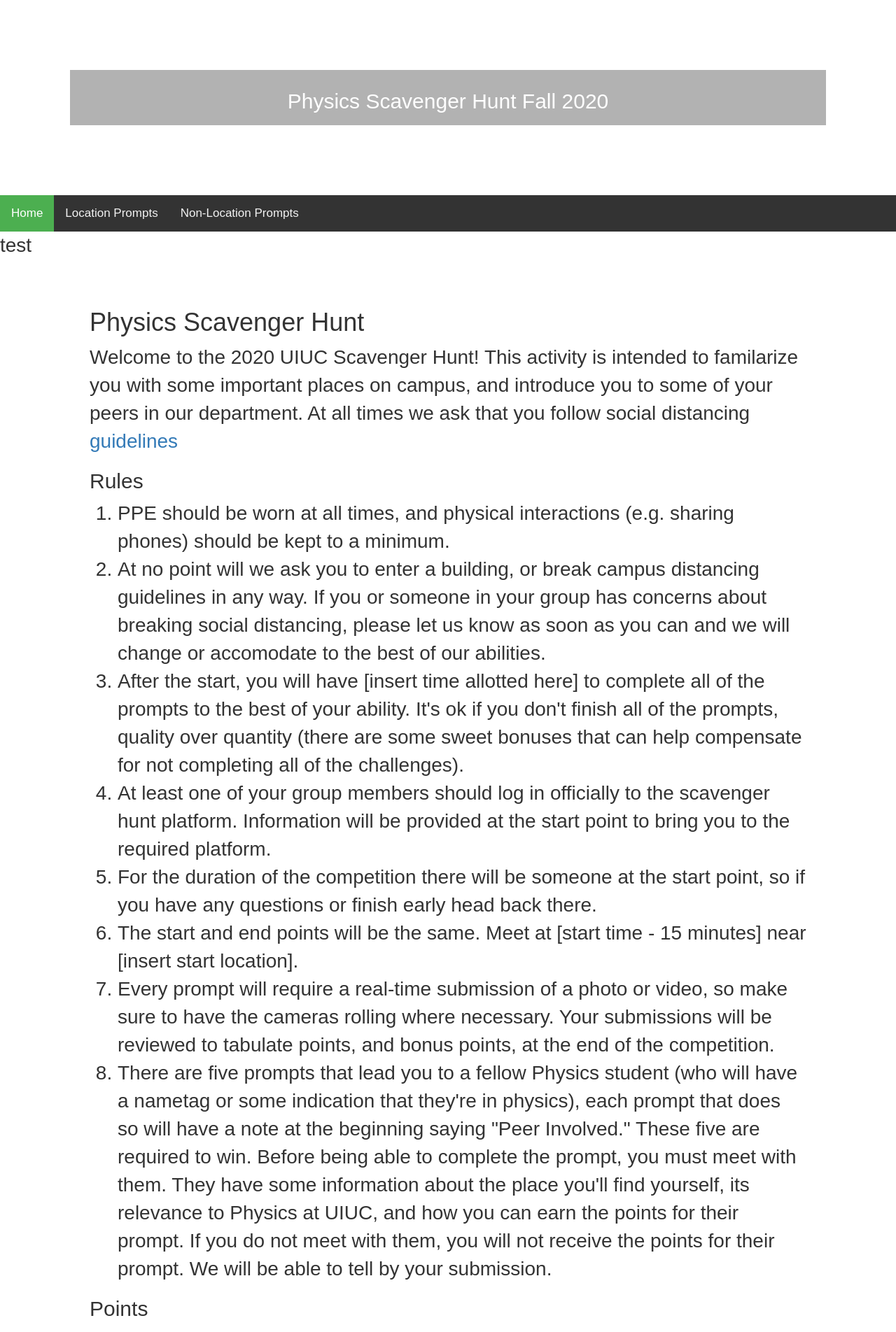
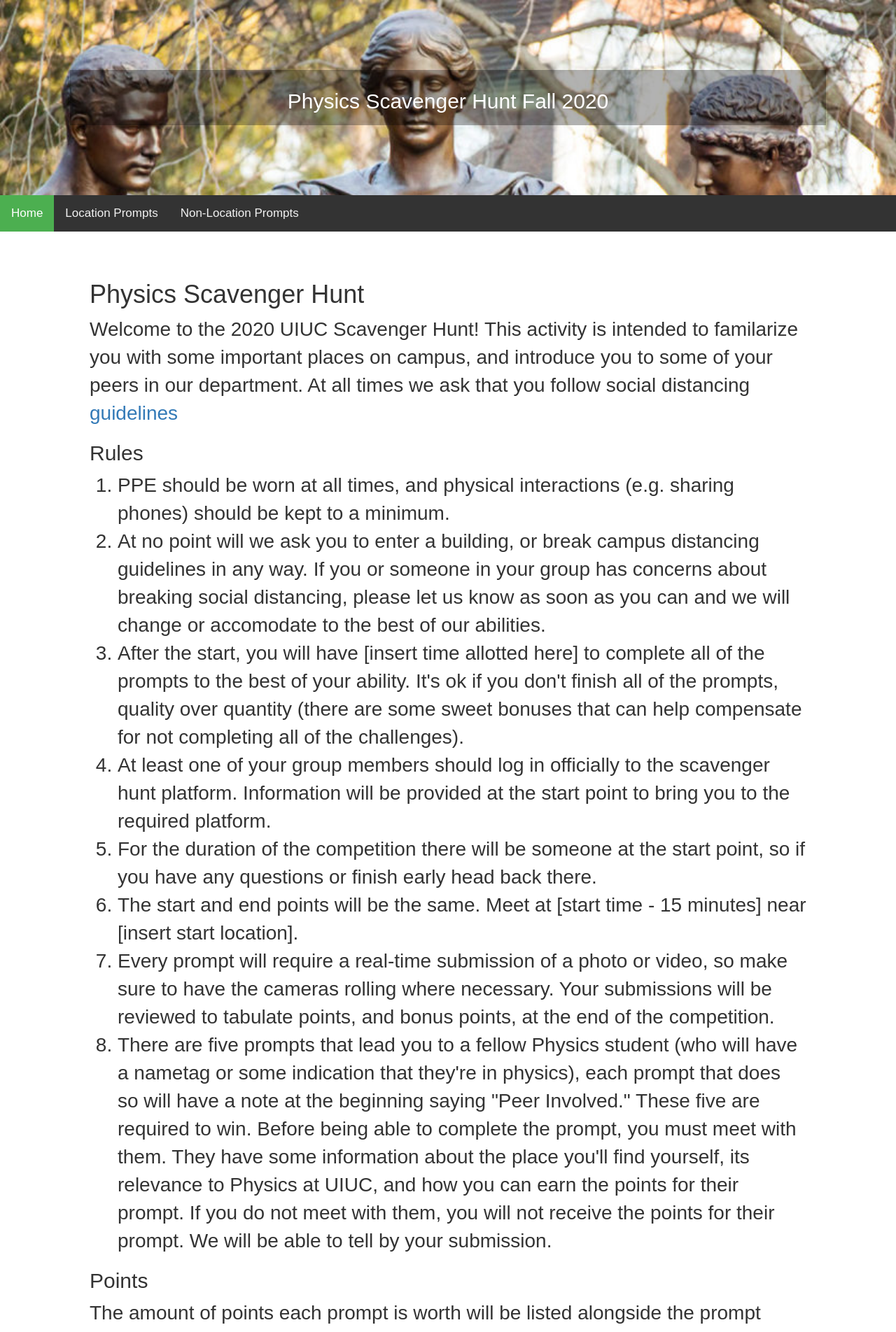
Before and after one commit to nsryan2/scav_hunt, a Jekyll site: the page built from index.html, in a window 1280 px wide. Shown: the top 1904 px of the page at 70% size. Built offline with Jekyll 4.4.1, drawn with Linux system fonts in a browser that asks for light colours; nearby versions of some CDN libraries.

Commit message:
Update default.html

```diff
--- a/_layouts/default.html
+++ b/_layouts/default.html
@@ -2,7 +2,7 @@
 <html>
     <style>
         .header {
-          background-image: ../alma.png;
+          background-image: url("../alma.png");
           background-repeat: no-repeat;
           background-position: top;
           background-size: 100%;
@@ -28,7 +28,6 @@
 </div>
   {% include navbar.html %}
 <body>
-    test
   {{ content }}
 </body>
 {% include footer.html %}
```
